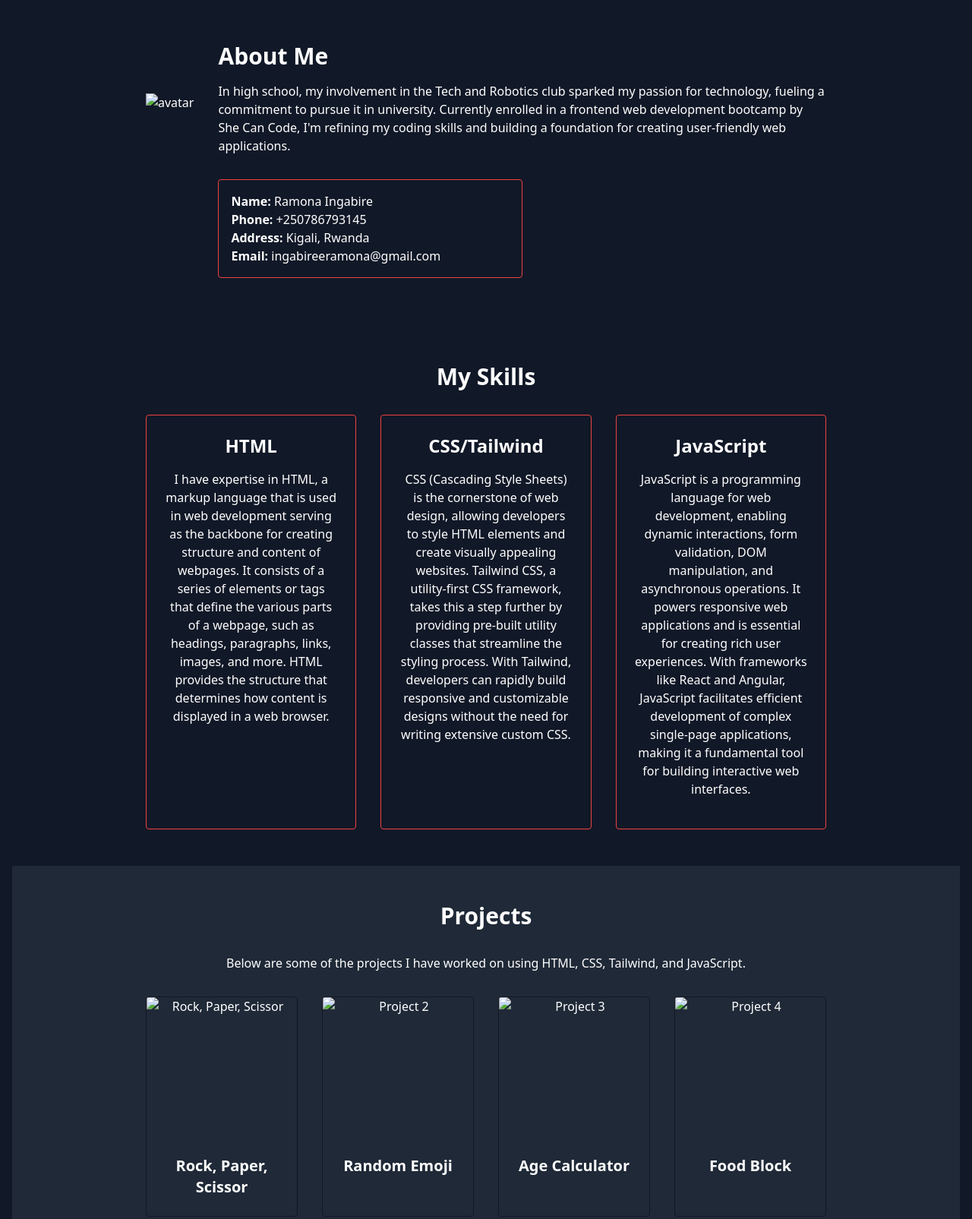
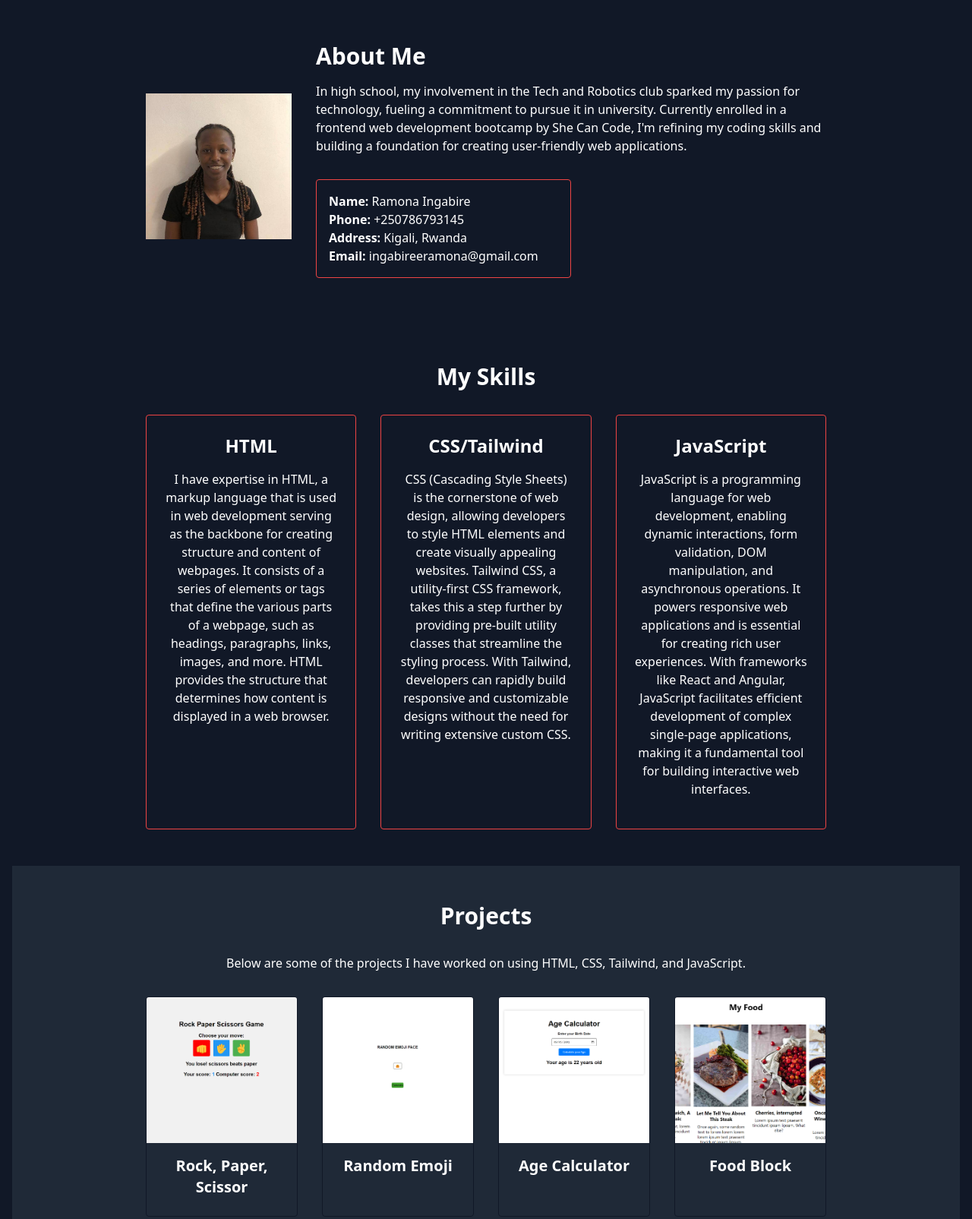
Before and after one commit to DevRamona/portfolio, a website: page index.html in a window 1280 px wide. Shown: the part 840-2445 px from the top of the page at 76% size. Drawn offline with nearby package versions, Linux system fonts and the light colour scheme; the site is published under a folder, as on GitHub Pages, so addresses that start at the root find nothing.

Commit message:
images not displaying

```diff
--- a/index.html
+++ b/index.html
@@ -29,7 +29,7 @@
 </head>
 <body class="font-sans bg-gray-900 text-white">
     <!-- Header -->
-    <header class="relative flex flex-col items-center justify-center min-h-screen bg-cover bg-center" style="background-image: url(/images/getty.jpg)" id="home">
+    <header class="relative flex flex-col items-center justify-center min-h-screen bg-cover bg-center" style="background-image: url(./images/getty.jpg)" id="home">
         <!-- Navigation -->
         <nav class="flex items-center justify-between w-full px-5 py-3 absolute left-0 top-0">
             <h2 class="text-3xl font-bold">
@@ -62,7 +62,7 @@
         <!-- Hero Content -->
         <div class="flex flex-col items-center justify-center space-y-4 px-4">
             <div class="relative">
-                <img src="../images/WhatsApp Image 2024-02-14 at 9.20.05 PM.jpeg" alt="avatar" class="w-40 h-40 rounded-full filter grayscale-30 hover:filter-none transition duration-500 ease-in-out" />
+                <img src="./images/WhatsApp Image 2024-02-14 at 9.20.05 PM.jpeg" alt="avatar" class="w-40 h-40 rounded-full filter grayscale-30 hover:filter-none transition duration-500 ease-in-out" />
             </div>
             <h1 class="text-4xl font-bold text-center animate-fadeInUp">Ramona Ingabire</h1>
             <p class="text-lg text-center animate-fadeInUp">A Frontend Developer</p>
@@ -74,7 +74,7 @@
         <!-- About Section -->
         <section id="about" class="py-8 md:py-12">
             <article class="mx-auto max-w-4xl text-center md:flex md:items-center md:justify-center md:text-left">
-                <img src="../images/WhatsApp Image 2024-02-14 at 9.20.05 PM.jpeg" alt="avatar" class="w-48 h-48 object-cover mx-auto mb-8 md:mb-0 md:mr-8" />
+                <img src="./images/WhatsApp Image 2024-02-14 at 9.20.05 PM.jpeg" alt="avatar" class="w-48 h-48 object-cover mx-auto mb-8 md:mb-0 md:mr-8" />
                 <div>
                     <h2 class="text-3xl font-bold mb-4 animate-fadeInUp">About Me</h2>
                     <p class="mb-8 animate-fadeInUp">
@@ -132,28 +132,28 @@
                 <div class="grid grid-cols-1 md:grid-cols-2 lg:grid-cols-4 gap-8 animate-fadeInUp">
                     <!-- Project 1 -->
                     <div class="border border-gray-900 rounded overflow-hidden">
-                        <img src="../images/random (5).png" alt="Rock, Paper, Scissor" class="w-full h-48 object-cover">
+                        <img src="./images/random (5).png" alt="Rock, Paper, Scissor" class="w-full h-48 object-cover">
                         <div class="p-4">
                             <h3 class="text-xl font-bold mb-2">Rock, Paper, Scissor</h3>
                         </div>
                     </div>
                     <!-- Project 2 -->
                     <div class="border border-gray-900 rounded overflow-hidden">
-                        <img src="../images/random (1).png" alt="Project 2" class="w-full h-48 object-cover">
+                        <img src="./images/random (1).png" alt="Project 2" class="w-full h-48 object-cover">
                         <div class="p-4">
                             <h3 class="text-xl font-bold mb-2">Random Emoji</h3>
                         </div>
                     </div>
                     <!-- Project 3 -->
                     <div class="border border-gray-900 rounded overflow-hidden">
-                        <img src="../images/random (3).png" alt="Project 3" class="w-full h-48 object-cover">
+                        <img src="./images/random (3).png" alt="Project 3" class="w-full h-48 object-cover">
                         <div class="p-4">
                             <h3 class="text-xl font-bold mb-2">Age Calculator</h3>
                         </div>
                     </div>
                     <!-- Project 4 -->
                     <div class="border border-gray-900 rounded overflow-hidden">
-                        <img src="../images/random (4).png" alt="Project 4" class="w-full h-48 object-cover">
+                        <img src="./images/random (4).png" alt="Project 4" class="w-full h-48 object-cover">
                         <div class="p-4">
                             <h3 class="text-xl font-bold mb-2">Food Block</h3>
                         </div>
```
